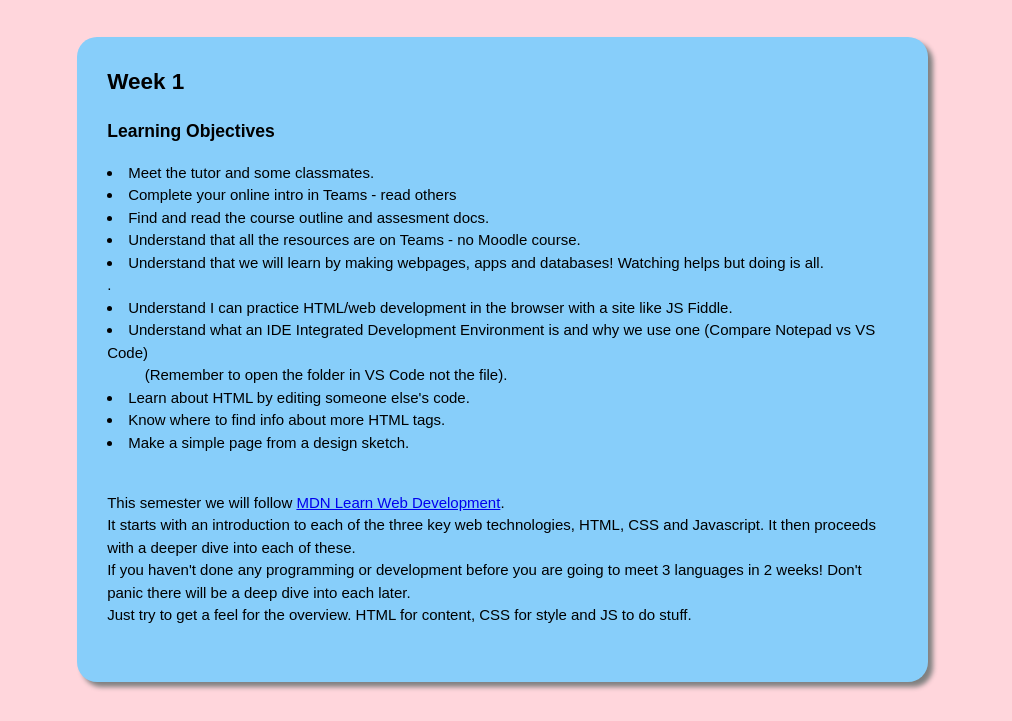
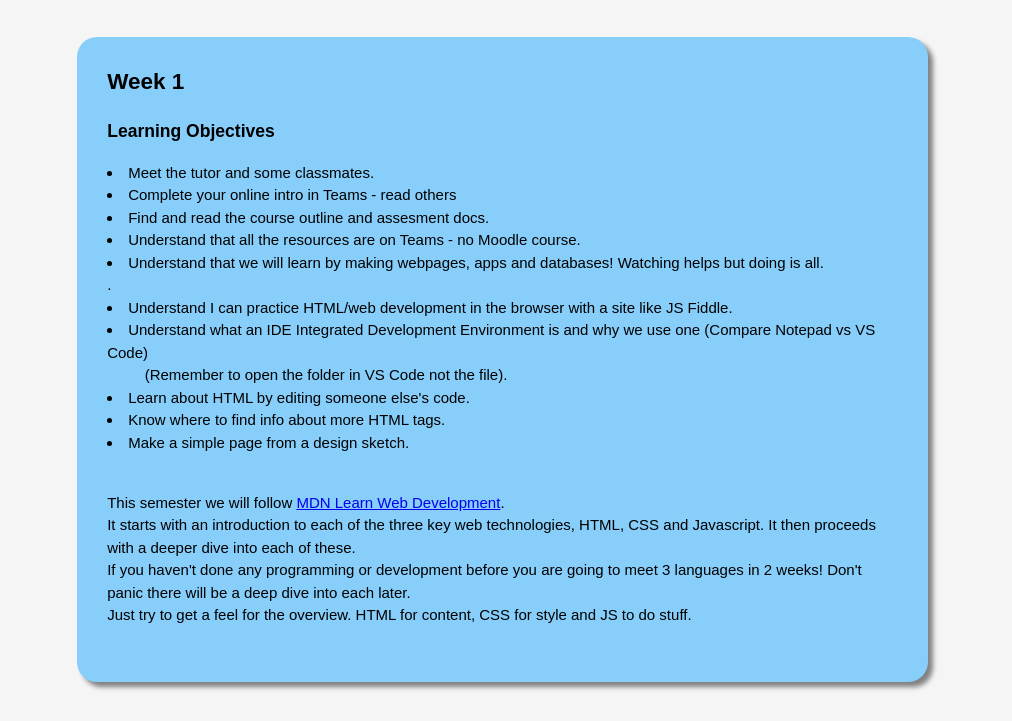
Before and after one commit to HarmfulBird/5204-classwork-and-games, a plain HTML site: page index.html in a window 1280 px wide. Shown: the part 337-1058 px from the top of the page, without its empty margins (150-1162 px from the left). Drawn offline with Linux system fonts and the light colour scheme; a web font is replaced by a local one.

Commit message:
background color change

```diff
--- a/css/styles.css
+++ b/css/styles.css
@@ -4,7 +4,7 @@ body {
     line-height: 1.5;
     margin: 0%;
     padding-left: 25px;
-    background-color: rgb(255, 214, 220);
+    background-color: whitesmoke;
 }
 
 header {
```
